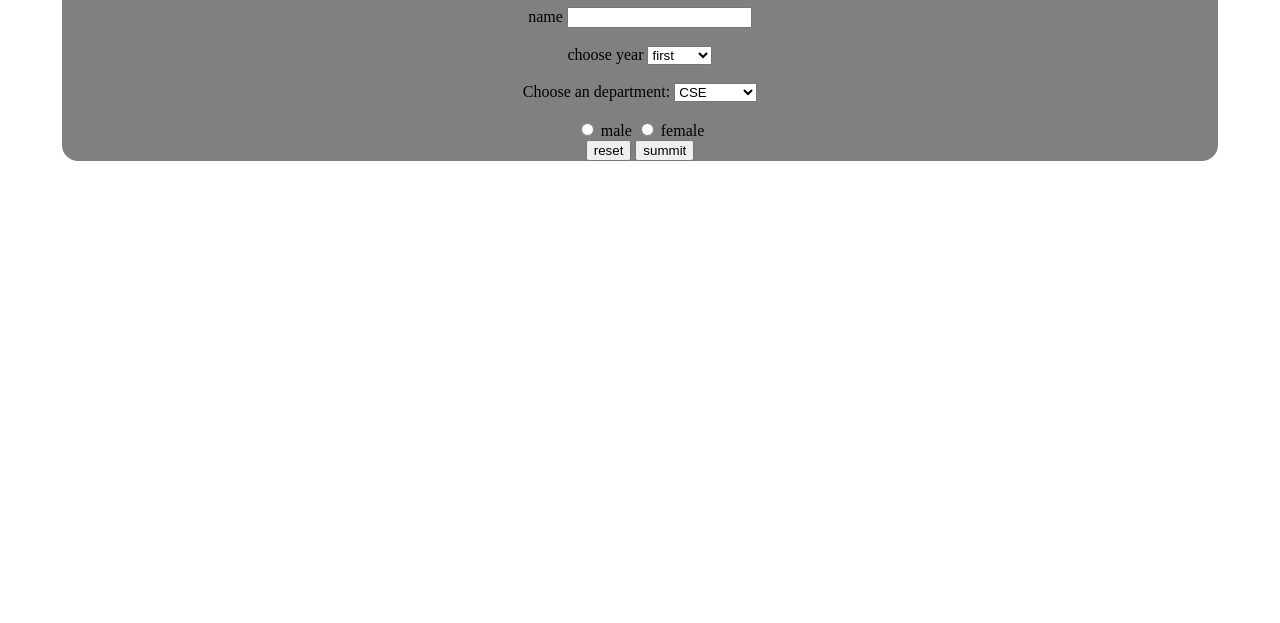
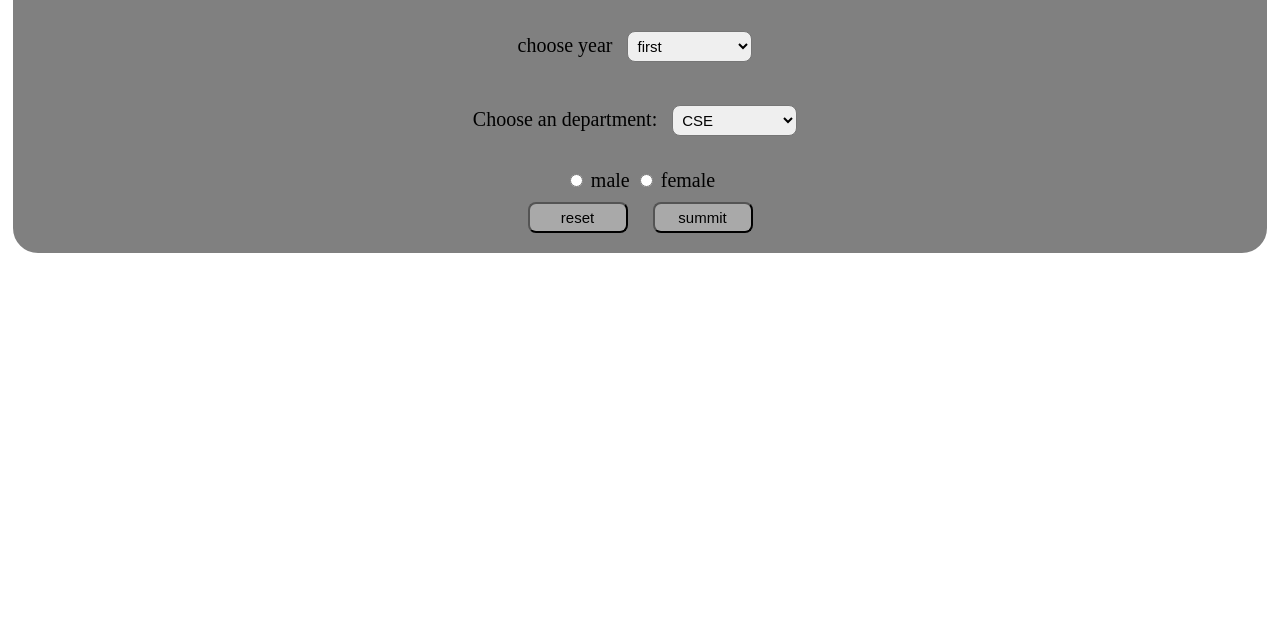
Before and after one commit to J-Santhoshcreator/Courses-road-map-1, a plain HTML site: page index.html in a window 1280 px wide. Shown: the part 177-800 px from the top of the page. Drawn offline with Linux system fonts and the light colour scheme.

Commit message:
Refactor styles for .A class and button elements
Updated styles for class .A, including padding, border, and font properties. Adjusted button styles and added hover effects.

```diff
--- a/style.css
+++ b/style.css
@@ -1,9 +1,72 @@
-.A{
-  background-color: gray;
-      border-radius: 20px;
+.A
+{
+  	  background-color: gray;
+      padding: 10px;
+     border-radius: 30px;
+     border-style: solid white;
+      align-items: center;
+      font-family: "Time New Roman";
+      border: solid white;
+      border-width: 5px;
+      justify-content: center;
+      font-size: 20px;
+  }
 
-      border: solid white;
-      border-width: 4px;
 
-      margin: 100px 50px 50px 50px;"
+/*
+
+ body {
+  margin: 0;
+  height: 100vh;
+  display: flex;
+  justify-content: center;
+  align-items: center;
+  background-color: #d3d3d3;
 }
+
+.A {
+  background-color: #8f8f8f;
+  width: 500px;
+  padding: 5px;
+  border-radius: 30px;
+  text-align: center;
+  box-shadow: 0 8px 20px rgba(0,0,0,0.25);
+}
+
+h1 {
+  font-size: 20px;
+  margin-bottom: 10px;
+  font-weight: bold;
+
+}
+
+label {
+  font-size: 20px;
+  font-weight: bold;
+}
+*/
+input[type="text"],
+select {
+  width: 125px;
+  padding: 5px;
+  font-size: 15px;
+  margin: 10px ;
+  border: solid rich black;
+  border-radius: 8px;
+}
+
+button {
+  padding: 5px 5px;
+  margin: 10px;
+  border: solid jetblack;
+  border-radius: 8px;
+  font-size: 15px;
+  cursor:pointer;
+  background-color: darkgray;
+  width: 100px;
+}
+
+button:hover {
+  background-color: matteblack;
+  color: white;
+}
```
